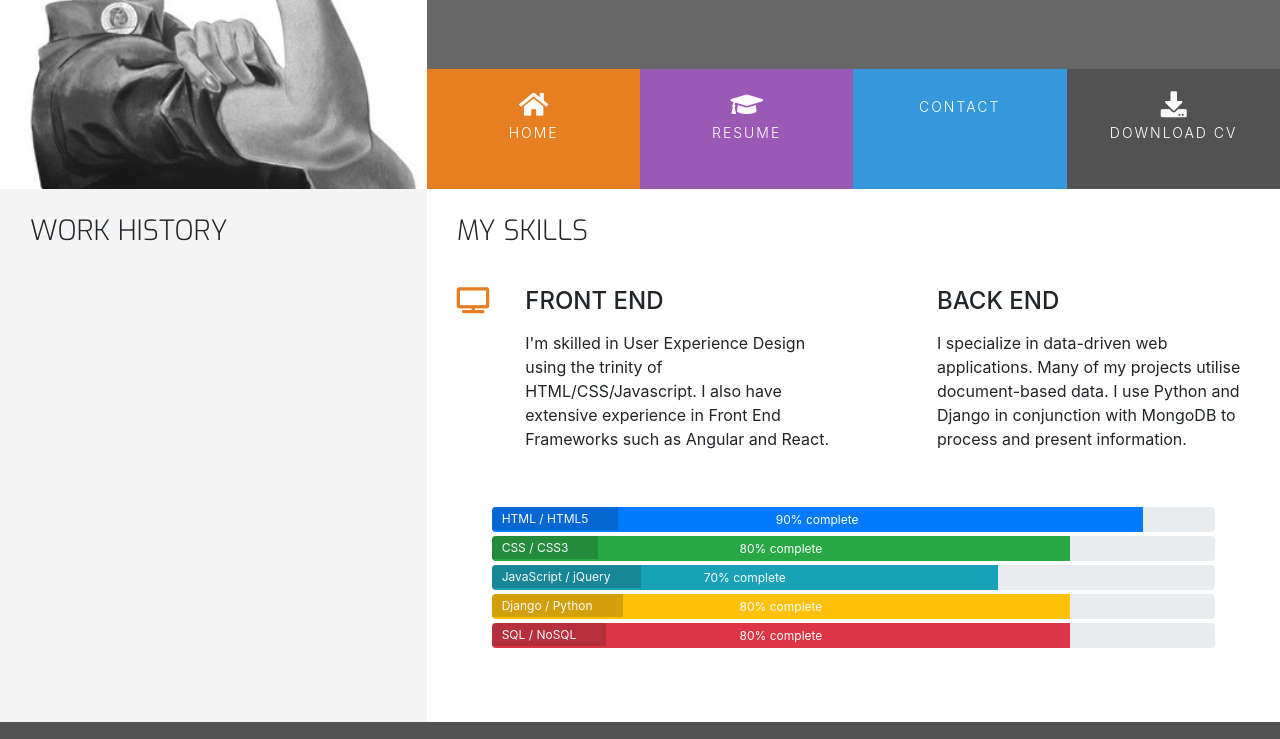
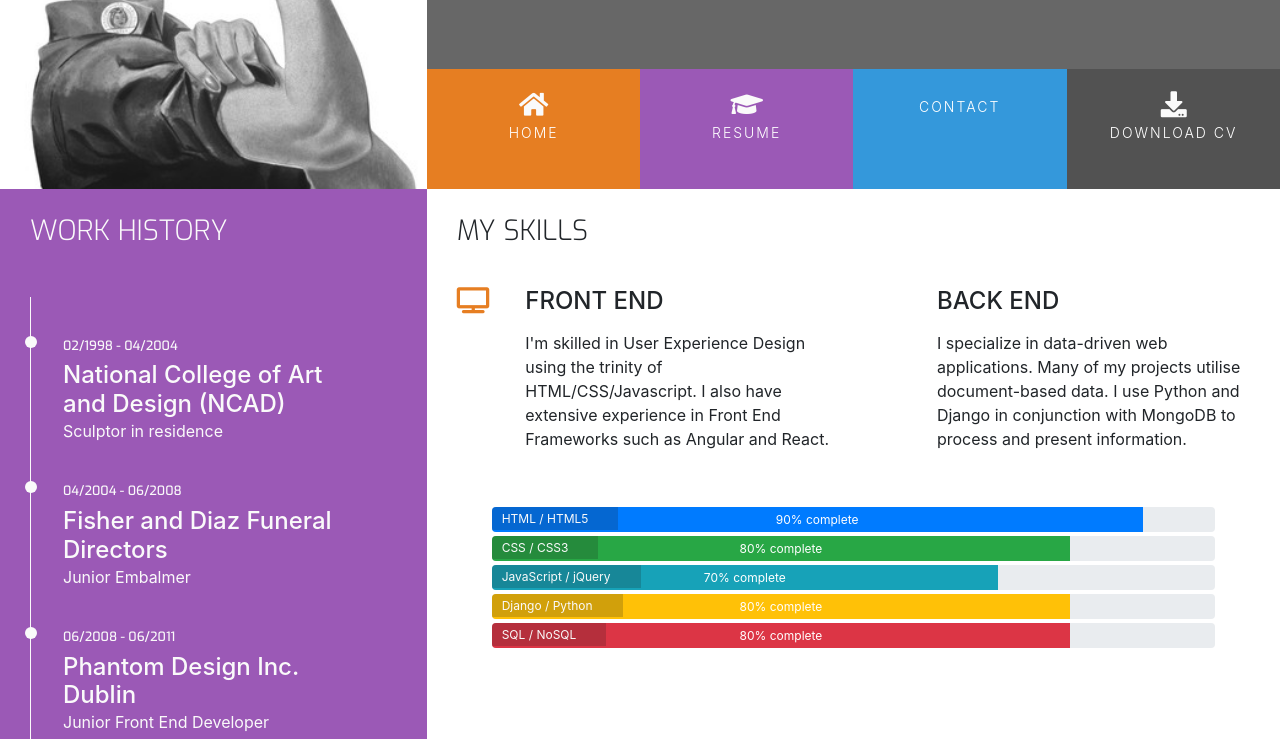
Before and after one commit to Sherrif-Isam/Love-Rosie, a plain HTML site: page resume.html in a window 1280 px wide. Shown: the part 180-919 px from the top of the page. Drawn offline with nearby package versions, Linux system fonts and the light colour scheme; some icons are missing.

Commit message:
Added resume content

```diff
--- a/assets/css/style.css
+++ b/assets/css/style.css
@@ -14,6 +14,11 @@
 
 .bg-color-personal-info {
     background-color: #f4f4f4;
+}
+
+
+.bg-color-work-history {
+    background-color: #9b59b6;
 }
 
 .ui-menu-color-home {
@@ -63,6 +68,7 @@ h1,h2,h3,h4{
     float: none;
 }
 
+.history-heading,
 .section-heading {
     font-family: "Exo", sans-serif;
     font-weight: 300;
@@ -286,3 +292,52 @@ footer {
 .progress-section {
     margin: 40px 20px;
 }
+
+
+/* ----------------------------------------Work History */
+
+.history-heading {
+    color: #fafafa;
+    margin-bottom: 50px;
+}
+
+.timeline-item {
+    padding: 4em 2em 0em 2em;
+    position: relative;
+    color: #fafafa;
+    border-left: 1px solid;
+}
+
+.timeline-item p {
+    padding: 0;
+    margin: 0;
+}
+
+.timeline-item:before {
+    content: attr(data-dates);
+    position: absolute;
+    left: 2.5em;
+    top: 3em;
+    display: block;
+    font-family: "Exo", sans-serif;
+    font-weight: 500;
+    font-size: 0.8em;
+    padding: 0;
+    margin: 0;
+}
+
+.timeline-item:after {
+    width: 12px;
+    height: 12px;
+    display: block;
+    top: 2.4em;
+    position: absolute;
+    left: -6px;
+    border-radius: 12px;
+    content: '';
+    background: #fafafa;
+}
+
+.history-items {
+    margin-bottom: 30px;
+}
--- a/resume.html
+++ b/resume.html
@@ -50,12 +50,30 @@
 
         <section class="container-fluid">
             <div class="row">
-                <div class="col-md-4 bg-color-personal-info section-column">
+                <div class="col-md-4 bg-color-work-history section-column">
                     <div class="row">
                         <div class="col-12">
-                            <h3 class="section-heading uppercase">
+                            <h3 class="history-heading uppercase">
                                 Work History
                             </h3>
+                        </div>
+                    </div>
+                    <div class="history-items">
+                        <div class="timeline-item" data-dates="02/1998 - 04/2004">
+                            <h4>National College of Art and Design (NCAD)</h4>
+                            <p>Sculptor in residence</p>
+                        </div>
+                        <div class="timeline-item" data-dates="04/2004 - 06/2008">
+                            <h4>Fisher and Diaz Funeral Directors</h4>
+                            <p>Junior Embalmer</p>
+                        </div>
+                        <div class="timeline-item" data-dates="06/2008 - 06/2011">
+                            <h4>Phantom Design Inc. Dublin</h4>
+                            <p>Junior Front End Developer</p>
+                        </div>
+                        <div class="timeline-item" data-dates="06/2011 - Present">
+                            <h4>Hooli Inc. Silicon Valley</h4>
+                            <p>Full Stack Web Developer</p>
                         </div>
                     </div>
                 </div>
```
